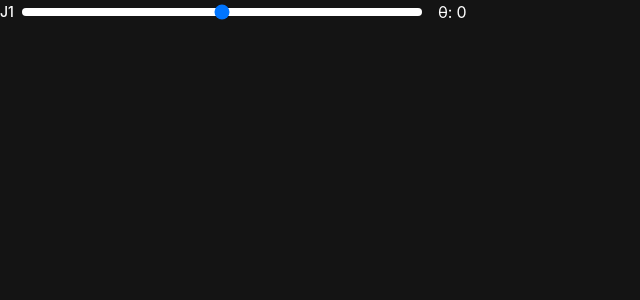
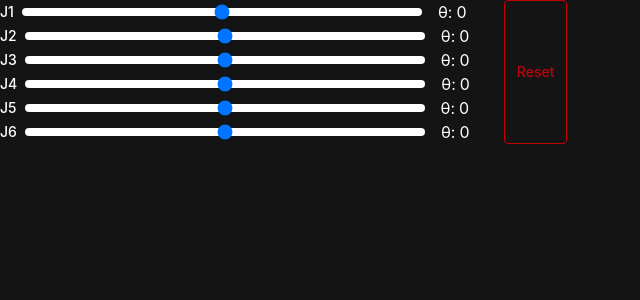
Before and after one commit to Embodied-Thinking-Lab/axia, a React (Vite) app in the folder control-software/: page / in a window 1280 px wide. Shown: the top 300 px of the page, without its empty margins (0-640 px from the left). Built offline with nearby package versions, Linux system fonts and the light colour scheme.

Commit message:
feat add reset btn for joint angles

```diff
--- a/control-software/src/App.tsx
+++ b/control-software/src/App.tsx
@@ -1,6 +1,12 @@
 import { useState, useEffect } from "react";
 import { invoke } from "@tauri-apps/api/core";
 import "./App.css";
+import { JointSlider } from "./components/JointSlider";
+
+interface JointConstraints {
+	min: number;
+	max: number;
+}
 
 function App() {
 	const [joint1, setJoint1] = useState(0);
@@ -10,24 +16,6 @@ function App() {
 	const [joint5, setJoint5] = useState(0);
 	const [joint6, setJoint6] = useState(0);
 
-	const [joint1Input, setJoint1Input] = useState("0");
-
-	useEffect(() => {
-		setJoint1Input(joint1.toString());
-	}, [joint1]);
-
-	const handleTextInput = (val: string) => {
-		setJoint1Input(val);
-
-		if (val === "" || val === "-" || val === "-0") return;
-
-		const num = Number(val);
-		if (!isNaN(num) && num >= -180 && num <= 180) {
-			updateJoint(1, num);
-		}
-	};
-
-
 	const stateSetters: Record<number, (v: number) => void> = {
     	1: setJoint1,
 		2: setJoint2,
@@ -36,6 +24,39 @@ function App() {
 		5: setJoint5,
 		6: setJoint6,
   	}
+
+	const jointValues: Record<number, number> = {
+		1: joint1,
+		2: joint2,
+		3: joint3,
+		4: joint4,
+		5: joint5,
+		6: joint6,
+	}
+
+	const jointConstraints: JointConstraints[] = [
+		{min: -180, max: 180},
+		{min: -180, max: 180},
+		{min: -180, max: 180},
+		{min: -180, max: 180},
+		{min: -180, max: 180},
+		{min: -180, max: 180},
+	]
+
+	const defaultJointAngles: Record<number, number> = {
+		1: 0,
+		2: 0,
+		3: 0,
+		4: 0,
+		5: 0,
+		6: 0,
+	}
+
+	const resetJoints = () => {
+		for (let id = 1; id <= 6; id++) {
+       		updateJoint(id, defaultJointAngles[id]);
+    	}
+	}
 
 	async function updateJoint(jointId: number, angle: number) {
 		try {
@@ -48,30 +69,33 @@ function App() {
 	}
 
 	return (
-		<main className="container">
+		<main className="flex gap-1 ">
+			<div>
+				{[1, 2, 3, 4, 5, 6].map((id) => (
+					<JointSlider
+						key={id}
+						jointId={id}
+						label={`J${id}`}
+						value={jointValues[id]}
+						min={jointConstraints[id-1].min}
+						max={jointConstraints[id-1].max}
+						onChange={updateJoint}
 
-
-			<div className="slider-container flex items-center gap-2">
-				<label className="block text-sm font-medium text-heading">J1</label>
-				<input
-					type="range"
-					min="-180"
-					max="180"
-					value={joint1}
-					onChange={(e) => updateJoint(1, Number(e.target.value))}
-					className="w-100 mr-2 h-2 bg-white rounded-full appearance-none cursor-pointer"
-				/>
-				<div className="border-gray-50">
-					<label>θ:</label>
-					<input
-						className="ml-1 w-[2.5rem]"
-						value={joint1Input}
-						onChange={(e) => handleTextInput(e.target.value)}
 					/>
-				</div>
+				))}
 			</div>
 
-
+			<button
+				type="button"
+				className="
+				text-red-700 bg-neutral-primary border hover:border-red-700
+				hover:bg-red-700 hover:text-white rounded-sm font-medium leading-5
+				rounded-base text-sm px-3 py-2 focus:outline-none cursor-pointer
+				"
+				onClick={() => resetJoints()}
+			>
+					Reset
+			</button>
 		</main>
 	);
 }
```
